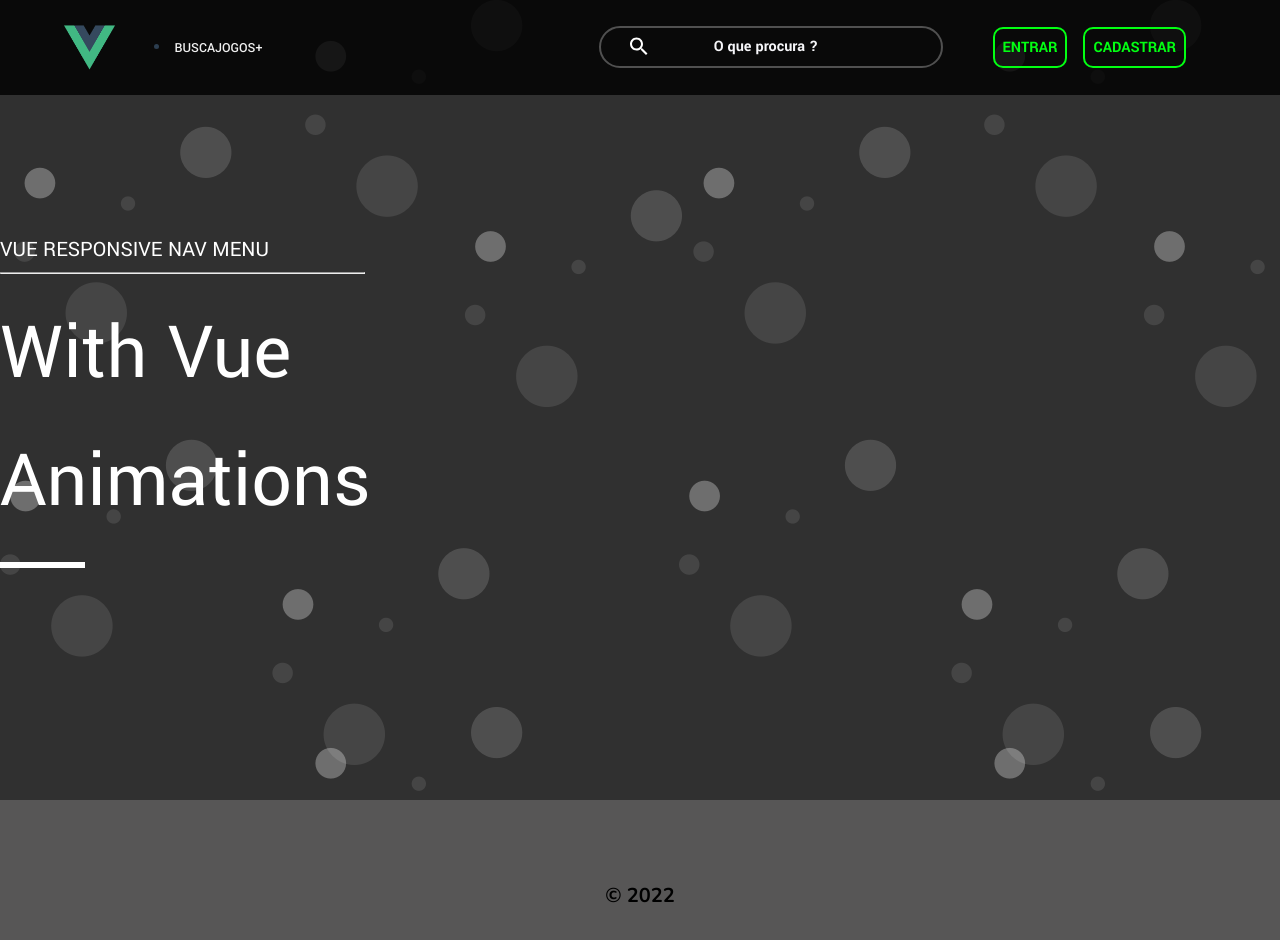
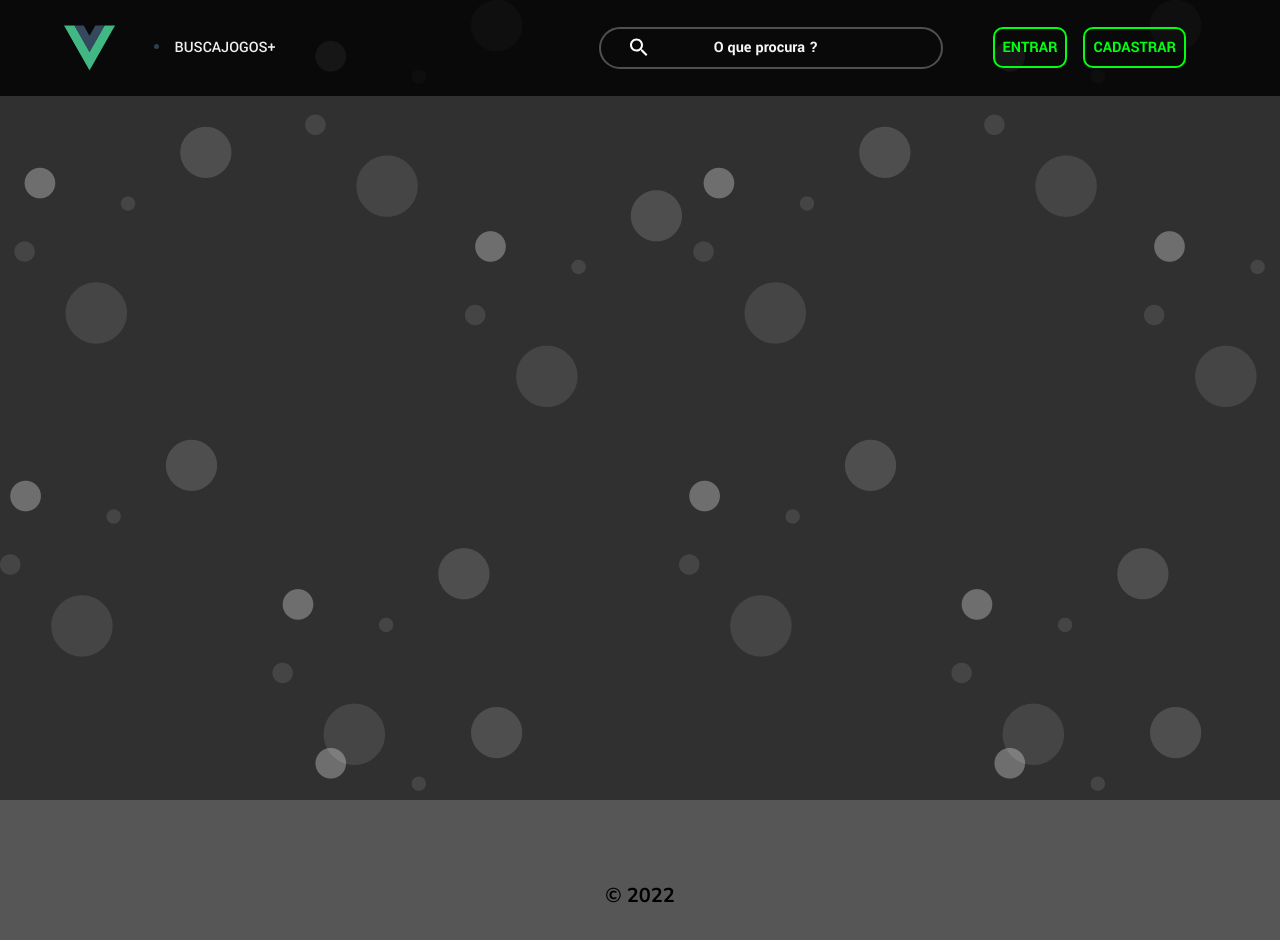
Before and after one commit to Keanus-In-Reevesverse/WebSite-Vue, a Vue app: page / in a window 1280 px wide. Shown: the top 940 px of the page. Built offline with nearby package versions, Linux system fonts and the light colour scheme; some icons are missing; what quasar would draw is missing.

Commit message:
hotfix 4/5

```diff
--- a/src/App.vue
+++ b/src/App.vue
@@ -14,7 +14,7 @@
 
 
 <script setup lang="ts">
-import { RouterLink, RouterView } from 'vue-router'
+import { RouterView } from 'vue-router'
 import Navigation from './components/Navigation.vue';
 import Skirting from './components/Skirting.vue';
 
@@ -27,9 +27,5 @@ import Skirting from './components/Skirting.vue';
   position: relative;
   background-color: #f1f1f1;
 }
-.container {
-  padding: 0 20px;
-  max-width: 1140px;
-  margin: 0 auto;
-}
+
 </style>
--- a/src/components/Navigation.vue
+++ b/src/components/Navigation.vue
@@ -38,6 +38,8 @@
 
 <script lang="ts">
 import { defineComponent } from 'vue';
+import { RouterLink} from 'vue-router'
+
 
 export default defineComponent({
     name: 'NavBar',
@@ -121,7 +123,7 @@ header {
         }
 
         .link {
-            font-size: 0.87rem;
+            font-size: 16px;
             transition: 0.5s ease all;
             padding-bottom: 4px;
             border-bottom: 1px solid transparent;
--- a/src/views/HomeView.vue
+++ b/src/views/HomeView.vue
@@ -1,15 +1,7 @@
 <template>
   <div class="home">
     <section class="hero">
-      <div class="hero-text container">
-        <h4>Vue Responsive Nav Menu</h4>
-        <hr />
-        <h2>
-          With Vue <br />
-          Animations
-        </h2>
-        <hr />
-      </div>
+
     </section>
   </div>
 </template>
@@ -36,34 +28,5 @@ export default defineComponent({
     height: 100%;
     width: 100%;
   }
-  .hero-text {
-    height: 100%;
-    display: flex;
-    flex-direction: column;
-    justify-content: center;
-    color: #fff;
-    h4 {
-      text-transform: uppercase;
-      font-size: 22px;
-      padding-bottom: 4px;
-    }
-    h2 {
-      font-size: 50px;
-      @media (min-width: 550px) {
-        font-size: 80px;
-      }
-    }
-    hr:nth-child(2) {
-      max-width: 365px;
-      margin-bottom: 16px;
-    }
-    hr:nth-child(4) {
-      height: 6px;
-      background-color: #fff;
-      border: none;
-      max-width: 85px;
-      margin-top: 16px;
-    }
-  }
 }
 </style>
```
